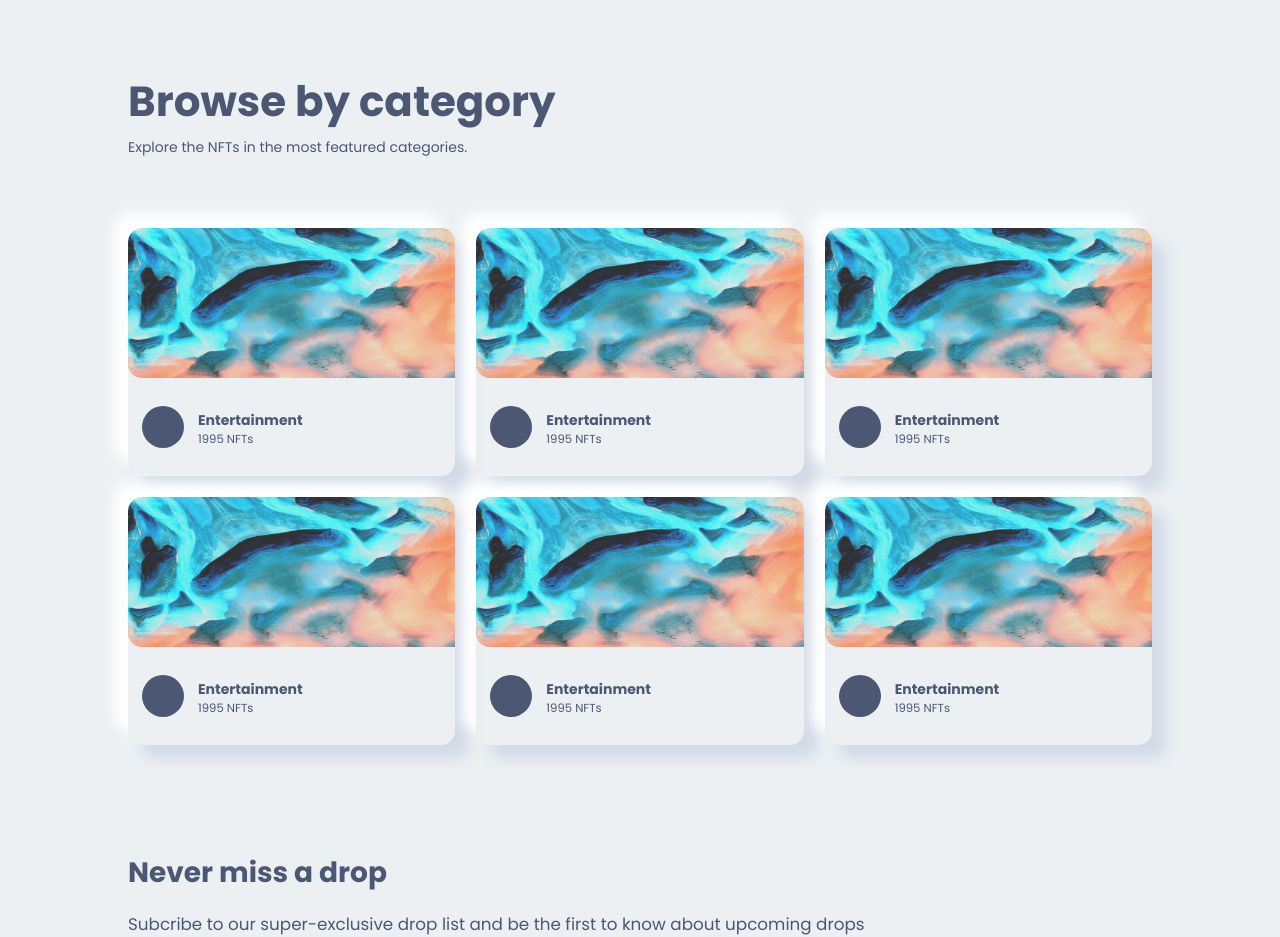
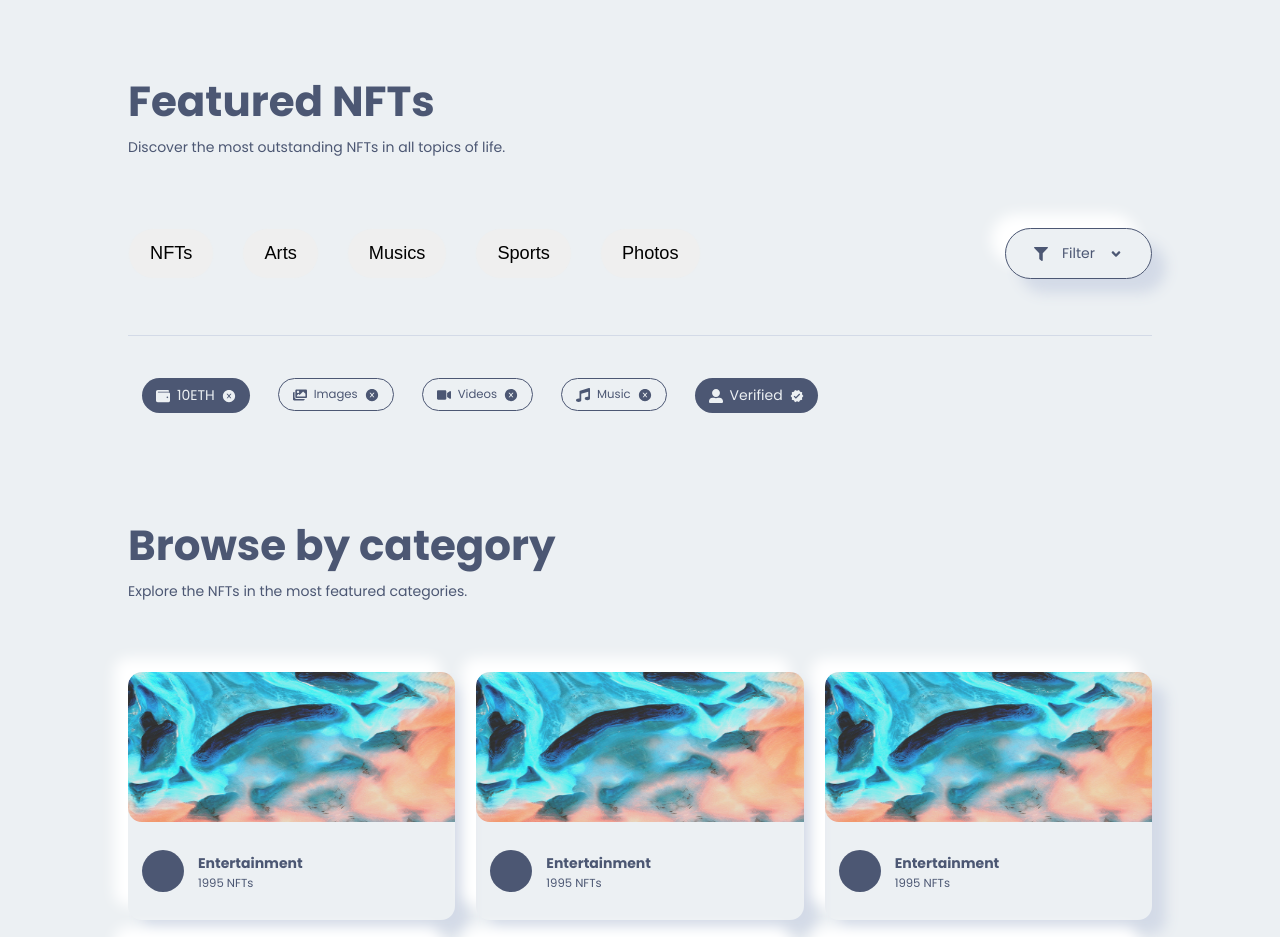
Before and after one commit to tule24/NFT-Marketplace, a Next.js app: page / in a window 1280 px wide. Shown: the part 1980-2917 px from the top of the page. Built offline with nearby package versions, Linux system fonts and the light colour scheme.

Commit message:
filter section

```diff
--- /dev/null
+++ b/components/Filter/Filter.jsx
@@ -0,0 +1,72 @@
+import React, { useState } from 'react'
+import { FaFilter, FaAngleDown, FaAngleUp, FaWallet, FaMusic, FaVideo, FaImages, FaUserAlt } from 'react-icons/fa'
+import { AiFillCloseCircle } from 'react-icons/ai'
+import { MdVerified } from 'react-icons/md'
+import { TiTick } from 'react-icons/ti'
+// INTERNAL IMPORT
+import Style from './Filter.module.css'
+
+const Filter = () => {
+    const [filter, setFilter] = useState(true)
+    const [image, setImage] = useState(true)
+    const [video, setVideo] = useState(true)
+    const [music, setMusic] = useState(true)
+
+    return (
+        <div className={Style.filter}>
+            <div className={Style.filter_box}>
+                <div className={Style.filter_box_left}>
+                    <button onClick={() => {}}>NFTs</button>
+                    <button onClick={() => {}}>Arts</button>
+                    <button onClick={() => {}}>Musics</button>
+                    <button onClick={() => {}}>Sports</button>
+                    <button onClick={() => {}}>Photos</button>
+                </div>
+                <div className={Style.filter_box_right}>
+                    <div className={Style.filter_box_right_box} onClick={() => setFilter(!filter)}>
+                        <FaFilter />
+                        <span>Filter</span> {filter ? <FaAngleDown /> : <FaAngleUp />}
+                    </div>
+                </div>
+            </div>
+            {
+                filter && (
+                    <div className={Style.filter_box_items}>
+                        <div className={Style.filter_box_items_box}>
+                            <div className={Style.filter_box_items_box_item}>
+                                <FaWallet /> <span>10ETH</span>
+                                <AiFillCloseCircle />
+                            </div>
+                        </div>
+                        <div className={Style.filter_box_items_box}>
+                            <div className={Style.filter_box_items_box_item_trans} onClick={() =>setImage(!image)}>
+                                <FaImages /> <small>Images</small>
+                                {image ? <AiFillCloseCircle /> : <TiTick />}
+                            </div>
+                        </div>
+                        <div className={Style.filter_box_items_box}>
+                            <div className={Style.filter_box_items_box_item_trans} onClick={() => setVideo(!video)}>
+                                <FaVideo /> <small>Videos</small>
+                                {video ? <AiFillCloseCircle /> : <TiTick />}
+                            </div>
+                        </div>
+                        <div className={Style.filter_box_items_box}>
+                            <div className={Style.filter_box_items_box_item_trans} onClick={() => setMusic(!music)}>
+                                <FaMusic /> <small>Music</small>
+                                {music ? <AiFillCloseCircle /> : <TiTick />}
+                            </div>
+                        </div>
+                        <div className={Style.filter_box_items_box}>
+                            <div className={Style.filter_box_items_box_item}>
+                                <FaUserAlt /> <span>Verified</span>
+                                <MdVerified />
+                            </div>
+                        </div>
+                    </div>
+                )
+            }
+        </div>
+    )
+}
+
+export default Filter
--- /dev/null
+++ b/components/Filter/Filter.module.css
@@ -0,0 +1,190 @@
+.filter {
+    padding: 4rem 0;
+    width: 100%;
+}
+
+.filter_box {
+    width: 80%;
+    margin: 0 auto;
+
+    display: flex;
+    align-items: center;
+    justify-content: space-between;
+    padding-bottom: 4rem;
+}
+
+.filter_box_left {
+    display: flex;
+    gap: 2rem;
+}
+
+.filter_box_left button {
+    border: none;
+    outline: none;
+    padding: 1rem 1.5rem;
+    border-radius: 2rem;
+    border: 1px solid var(--main-bg-color);
+    transition: all .2s ease-in;
+    font-size: 1.3rem;
+    cursor: pointer;
+}
+
+.filter_box_left button:hover {
+    border: 1px solid var(--icons-color);
+    color: var(--icons-color);
+    box-shadow: var(--box-shadow);
+}
+
+.filter_box_right_box {
+    border: 1px solid var(--icons-color);
+    padding: 1rem 2rem;
+    border-radius: 2rem;
+    box-shadow: var(--box-shadow);
+    cursor: pointer;
+    display: flex;
+    align-items: center;
+    gap: 1rem;
+}
+
+.filter_box_items {
+    width: 80%;
+    margin: 0 auto;
+    display: flex;
+    padding: 2rem 0;
+    border-top: 1px solid var(--shadow-dark-color);
+}
+
+.filter_box_items_box {
+    padding: 1rem;
+}
+
+.filter_box_items_box_item {
+    background-color: var(--icons-color);
+    padding: .5rem 1rem;
+    border-radius: 2rem;
+    color: var(--main-bg-color);
+    cursor: pointer;
+
+    display: flex;
+    align-items: center;
+    gap: .5rem
+}
+
+.filter_box_items_box_item_trans {
+    border: 1px solid var(--icons-color);
+    color: var(--icons-color);
+    padding: .5rem 1rem;
+    border-radius: 2rem;
+    cursor: pointer;
+
+    display: flex;
+    align-items: center;
+    gap: .5rem;
+}
+
+@media screen and (min-device-width: 426px) and (max-device-width: 768px) {
+    .filter_box_left {
+        display: grid;
+        grid-template-columns: repeat(3, 1fr);
+    }
+
+    .filter_box_left button {
+        padding: 1rem;
+    }
+
+    .filter_box_items {
+        display: grid;
+        grid-template-columns: repeat(2, 1fr);
+    }
+
+    .filter_box_right_box {
+        display: flex;
+        align-items: center;
+        justify-content: center;
+        gap: 4rem;
+        padding-inline: 2rem;
+    }
+
+    .filter_box_items_box_item {
+        justify-content: space-between;
+    }
+
+    .filter_box_items_box_item_trans {
+        justify-content: space-between;
+    }
+}
+
+@media screen and (min-device-width: 376px) and (max-device-width: 425px) {
+    .filter_box {
+        display: grid;
+        gap: 4rem;
+    }
+
+    .filter_box_left {
+        display: grid;
+        grid-template-columns: repeat(3, 1fr);
+    }
+
+    .filter_box_left button {
+        padding: 1rem;
+    }
+
+    .filter_box_items {
+        display: grid;
+        grid-template-columns: repeat(2, 1fr);
+    }
+
+    .filter_box_right_box {
+        display: flex;
+        align-items: center;
+        justify-content: center;
+        gap: 4rem;
+        padding-inline: 2rem;
+    }
+
+    .filter_box_items_box_item {
+        justify-content: space-between;
+    }
+
+    .filter_box_items_box_item_trans {
+        justify-content: space-between;
+    }
+}
+
+@media screen and (min-device-width: 320px) and (max-device-width: 375px) {
+    .filter_box {
+        display: grid;
+        gap: 4rem;
+    }
+
+    .filter_box_left {
+        display: grid;
+        grid-template-columns: repeat(3, 1fr);
+        gap: 2rem;
+    }
+
+    .filter_box_left button {
+        padding: .2rem;
+    }
+
+    .filter_box_items {
+        display: grid;
+        grid-template-columns: repeat(2, 1fr);
+    }
+
+    .filter_box_right_box {
+        display: flex;
+        align-items: center;
+        justify-content: center;
+        gap: 4rem;
+        padding-inline: 2rem;
+    }
+
+    .filter_box_items_box_item {
+        justify-content: space-between;
+    }
+
+    .filter_box_items_box_item_trans {
+        justify-content: space-between;
+    }
+}
--- a/components/index.js
+++ b/components/index.js
@@ -7,5 +7,6 @@
 import Subscribe from './Subscribe/Subscribe'
 import Title from './Title/Title'
 import Category from './Category/Category'
+import Filter from './Filter/Filter'
 
-export { Button, Footer, NavBar, HeroSection, Service, BigNFTSlider, Subscribe, Title, Category }
+export { Button, Footer, NavBar, HeroSection, Service, BigNFTSlider, Subscribe, Title, Category, Filter }
--- a/pages/index.js
+++ b/pages/index.js
@@ -2,7 +2,7 @@
 
 // INTERNAL IMPORT
 import Style from '../styles/Home.module.css'
-import { HeroSection, Service, BigNFTSlider, Subscribe, Title, Category } from '../components'
+import { HeroSection, Service, BigNFTSlider, Subscribe, Title, Category, Filter } from '../components'
 
 const Home = () => {
   return (
@@ -10,6 +10,8 @@
       <HeroSection />
       <Service />
       <BigNFTSlider />
+      <Title heading="Featured NFTs" paragraph="Discover the most outstanding NFTs in all topics of life."/>
+      <Filter />
       <Title heading="Browse by category" paragraph="Explore the NFTs in the most featured categories."/>
       <Category />
       <Subscribe />
```
